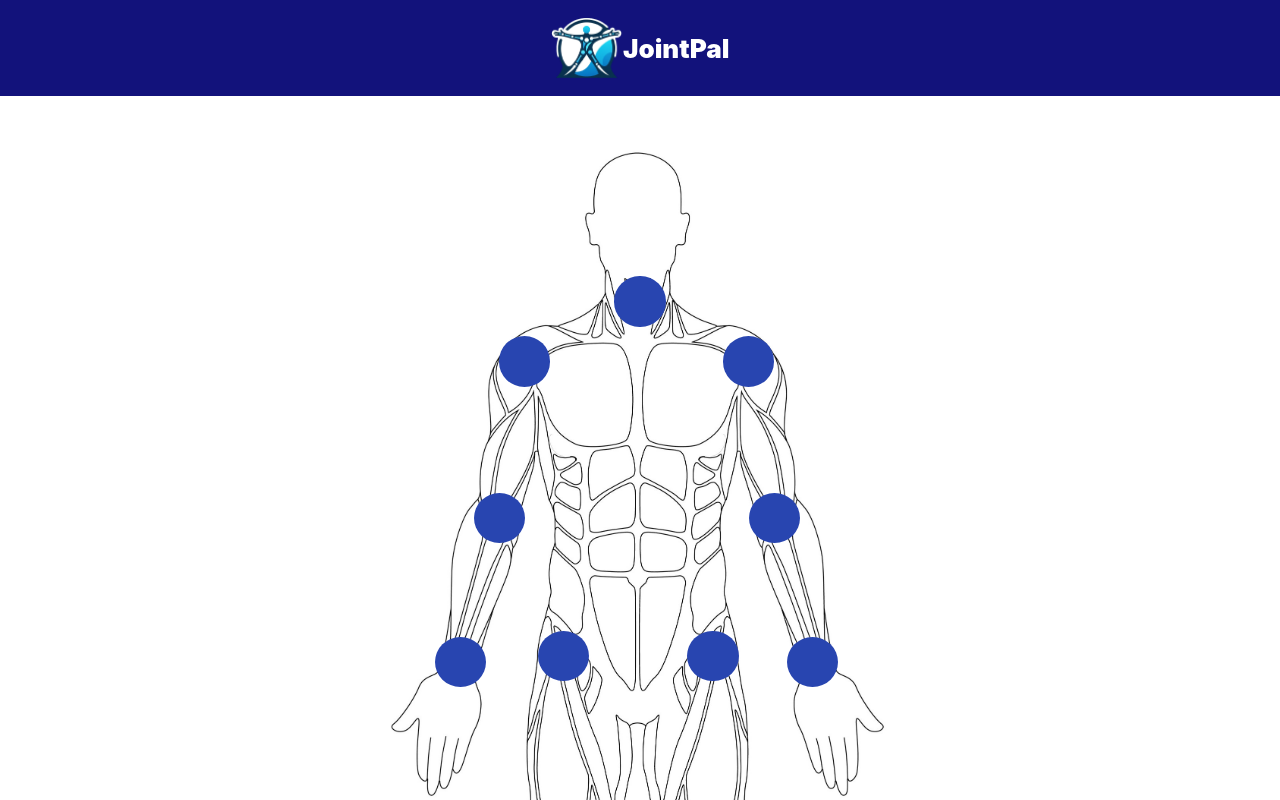
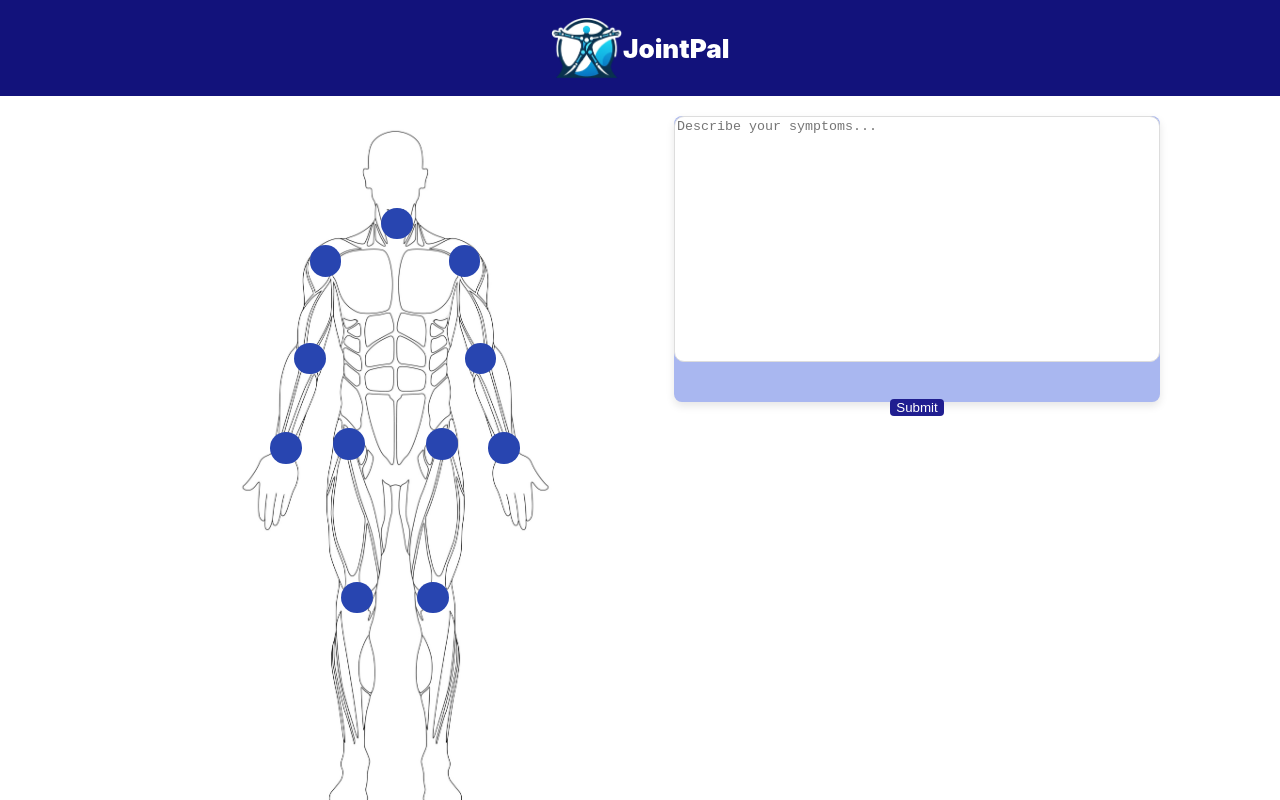
Before and after one commit to 2bato/hackcamp, a React (Create React App) app: page / in a window 1280 px wide. Shown: the top 800 px of the page. Built offline with nearby package versions, Linux system fonts and the light colour scheme.

Commit message:
Landing page styling

```diff
--- a/src/App.css
+++ b/src/App.css
@@ -1,5 +1,11 @@
 .App {
   text-align: center;
+}
+
+.App-diagram {
+  display: flex;
+  justify-content: center;
+  align-items:flex-start;
 }
 
 .App-logo {
--- a/src/App.js
+++ b/src/App.js
@@ -11,8 +11,10 @@ function App() {
         <img src={logo} className="App-logo" />
         <title>JointPal</title>
       </header>
-      <Bodymap />
-      <Diagnosis />
+      <div className="App-diagram">
+        <Bodymap />
+        <Diagnosis />
+      </div>
     </div>
   );
 }
--- a/src/bodymap.css
+++ b/src/bodymap.css
@@ -4,7 +4,7 @@
 
   .anatomy {
     width: 40%;
-    height: auto;
+    height: 40%;
   }
 
   button {
--- /dev/null
+++ b/src/diagnosis.css
@@ -0,0 +1,50 @@
+.Diagnosis {
+    margin: 20px auto;
+    box-shadow: 0 4px 8px rgba(0, 0, 0, 0.1);
+    border-radius: 8px;
+    background-color: rgb(169, 183, 240);
+    display: flex;
+    flex-direction: column; /* Ensure flex direction is column */
+    margin-left: -120px;
+    margin-right: 120px;
+  }
+
+  .Diagnosis form {
+    display: grid;
+    flex-direction: column; /* This makes sure that the children are stacked vertically */
+  }
+
+  .Diagnosis label {
+    margin-bottom: 10px;
+  }
+
+  .Diagnosis textarea {
+    border: 1px solid #ddd;
+    border-radius: 10px;
+    margin-bottom: 40px;
+    resize:none;
+    width: 60vmin;
+    height: 30vmin;
+  }
+
+  .Diagnosis .submit {
+    border: none;
+    border-radius: 4px;
+    cursor: pointer;
+    background-color: #201e90;
+    color: rgb(255, 255, 255);
+    transition: background-color 0.3s ease;
+    width: fit-content;
+    height: fit-content;
+    justify-self: center;
+    align-self: center;
+    margin-top: 37vmin;
+  }
+
+  .Diagnosis .response {
+    margin-top: 20px;
+    padding: 15px;
+    background-color: #e7f5e9;
+    border-left: 5px solid #4CAF50;
+    border-radius: 4px;
+  }
--- a/src/diagnosis.js
+++ b/src/diagnosis.js
@@ -1,5 +1,6 @@
-import React, { useState } from 'react';
-import axios from 'axios';
+import "./diagnosis.css";
+import React, { useState } from "react";
+import axios from "axios";
 
 function Diagnosis() {
   const [text, setText] = useState("");
@@ -10,20 +11,25 @@ function Diagnosis() {
 
     try {
       const conversation = [
-        { role: 'system', content: 'Tell me whether I should stretch my elbow, knee, hip, neck, shoulder, wrists, or hands based on the symptoms I describe' },
-        { role: 'user', content: text },
+        {
+          role: "system",
+          content:
+            "Tell me whether I should stretch my elbow, knee, hip, neck, shoulder, wrists, or hands based on the symptoms I describe",
+        },
+        { role: "user", content: text },
       ];
 
       const apiResponse = await axios.post(
-        'https://api.openai.com/v1/chat/completions',
+        "https://api.openai.com/v1/chat/completions",
         {
-          model: 'gpt-3.5-turbo',
+          model: "gpt-3.5-turbo",
           messages: conversation,
         },
         {
           headers: {
-            'Authorization': 'Bearer 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',
-            'Content-Type': 'application/json',
+            Authorization:
+              "Bearer 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",
+            "Content-Type": "application/json",
           },
         }
       );
@@ -32,7 +38,7 @@ function Diagnosis() {
         setResponse(apiResponse.data.choices[0].message.content);
       }
     } catch (error) {
-      console.error('Error:', error);
+      console.error("Error:", error);
     }
   };
 
@@ -41,13 +47,16 @@ function Diagnosis() {
   };
 
   return (
-    <div>
+    <div className="Diagnosis">
       <form onSubmit={handleSubmit}>
-        <label>
-          Enter your text:
-          <textarea value={text} onChange={handleTextChange} />
-        </label>
-        <button type="submit">Submit</button>
+        <textarea
+          placeholder="Describe your symptoms..."
+          value={text}
+          onChange={handleTextChange}
+        />
+        <button type="submit" className="submit">
+          Submit
+        </button>
       </form>
 
       {response && (
```
